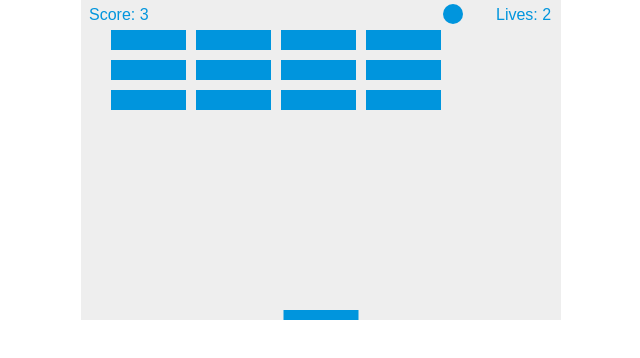
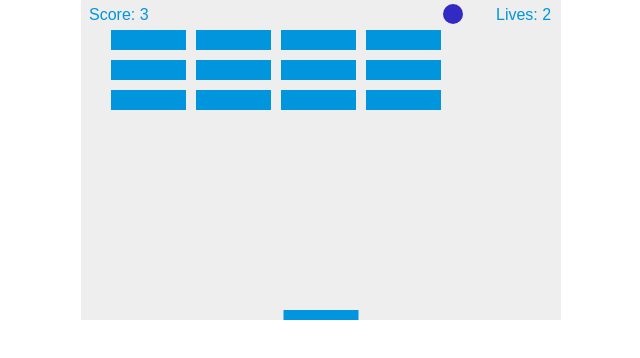
Before and after one commit to Brian-Baxter/mi349_breakout, a plain HTML site: page index.html in a window 1280 px wide. Shown: the full height of the page, 319-959 px from the left. Drawn offline with Linux system fonts and the light colour scheme.

Commit message:
ColorChanges

```diff
--- a/index.html
+++ b/index.html
@@ -13,6 +13,8 @@
     var canvas = document.getElementById("myCanvas");
     var ctx = canvas.getContext("2d");
     var ballRadius = 10;
+    var ballColor = "#0095DD";
+    var randomColor = "#0095DD";
     var x = canvas.width/2;
     var y = canvas.height-30;
     var dx = 2;
@@ -75,6 +77,7 @@
                         dy = -dy;
                         b.status = 0;
                         score++;
+                        randomColor = '#'+Math.floor(Math.random()*16777215).toString(16);
                         if(score == brickRowCount*brickColumnCount) {
                             alert("YOU WIN, CONGRATS!");
                             document.location.reload();
@@ -88,7 +91,12 @@
     function drawBall() {
         ctx.beginPath();
         ctx.arc(x, y, ballRadius, 0, Math.PI*2);
-        ctx.fillStyle = "#0095DD";
+        if(randomColor == null){
+            ctx.fillStyle = "#0095DD";
+        }
+        else{
+            ctx.fillStyle = randomColor;
+        }
         ctx.fill();
         ctx.closePath();
     }
```
